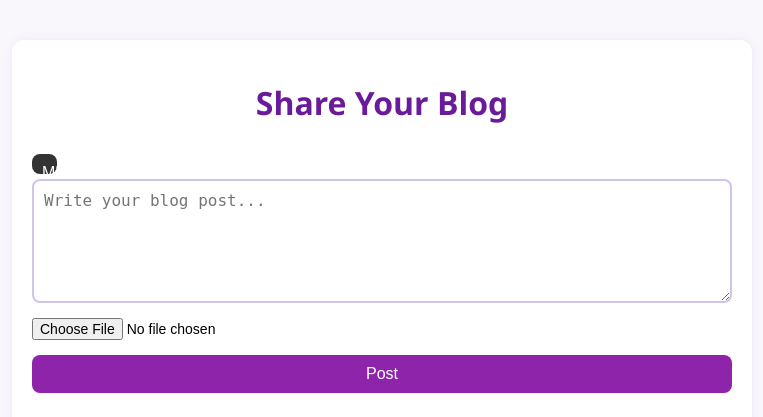
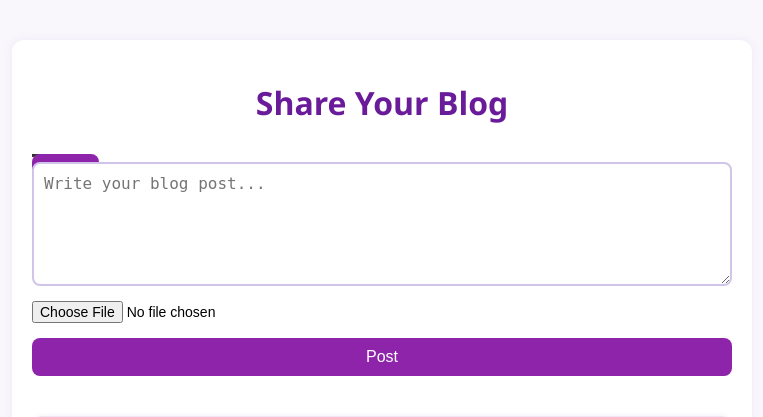
Before and after one commit to LemonianneCode/blog, a PHP site: page /mainpage/index.php in a window 1280 px wide. Shown: the top 417 px of the page, without its empty margins (258-1021 px from the left). Run offline with PHP 8.4, Linux system fonts and the light colour scheme; the visitor is signed in with stand-in values (Sample User, id 1); data comes from the database, SQL or seed files in the repository.

Commit message:
prof, home, setting

```diff
--- a/mainpage/index.php
+++ b/mainpage/index.php
@@ -216,8 +216,8 @@
             <p><?php echo e($message); ?></p>
         <?php endif; ?>
 
-        <div class="navbar">
-            <button onclick="menu.hidden^=1" class="menu-icon">MENU</button>
+        <div class="menu-icon">
+            <button onclick="menu.hidden^=1">MENU</button>
             <ul id="menu" hidden>
                 <li><a href="index.php">Home</a></li>
                 <li><a href="profile.php">Profile</a></li>
```
